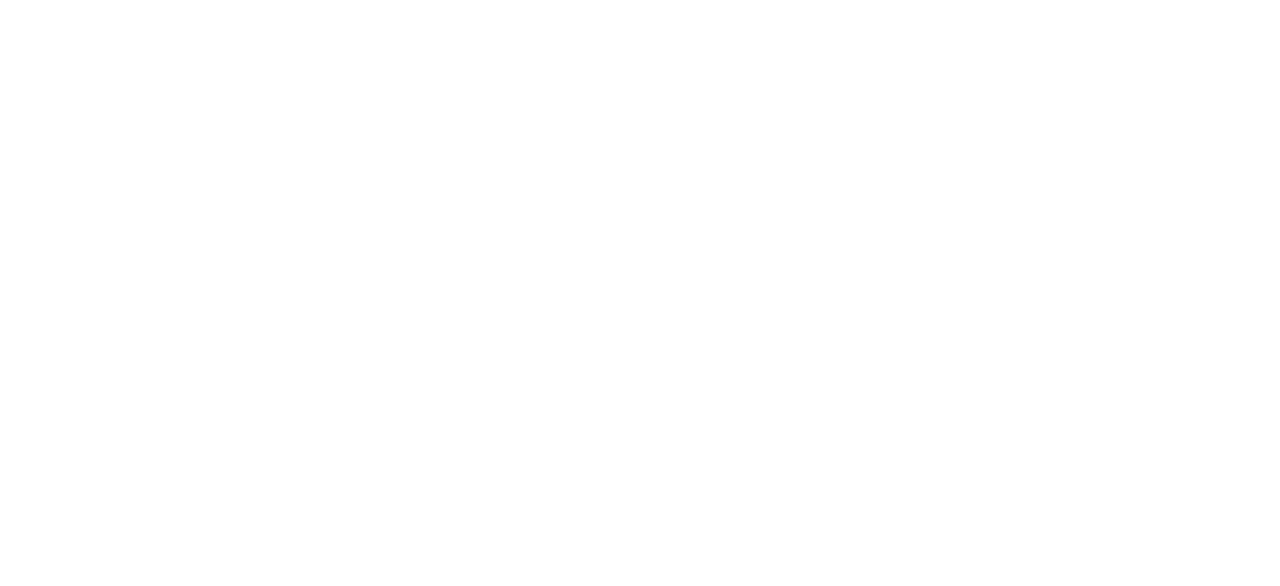
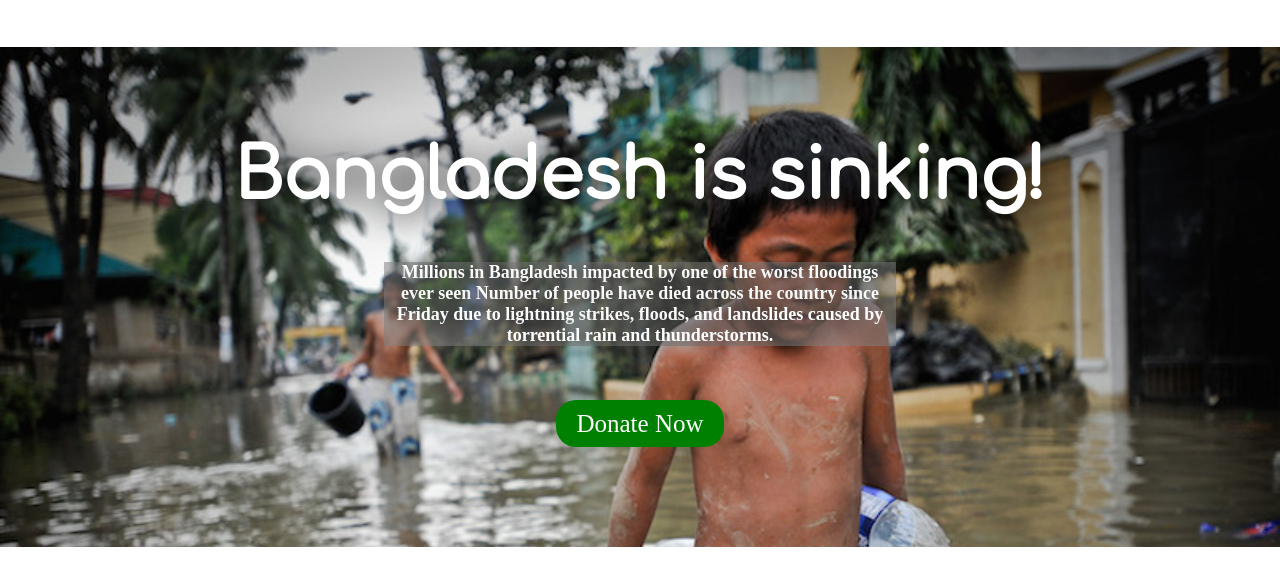
Before and after one commit to NasimHossain60/milestone-1-assignment, a plain HTML site: page index.html in a window 1280 px wide. Drawn offline with Linux system fonts and the light colour scheme.

Commit message:
header pard done

```diff
--- a/index.html
+++ b/index.html
@@ -5,11 +5,30 @@
     <meta charset="UTF-8">
     <meta http-equiv="X-UA-Compatible" content="IE=edge">
     <meta name="viewport" content="width=device-width, initial-scale=1.0">
-    <title>flood in sunamganj</title>
+    <link rel="preconnect" href="https://fonts.googleapis.com">
+    <link rel="preconnect" href="https://fonts.gstatic.com" crossorigin>
+    <link href="https://fonts.googleapis.com/css2?family=Comfortaa&display=swap" rel="stylesheet">
+
+    <title>flood in Bangladesh</title>
+
+    <link rel="stylesheet" href="style.css">
 </head>
 
 <body>
+    <header class="banner">
+        <div class="align">
+            <h1>
+                Bangladesh is sinking!
+            </h1>
+            <p>
+                <span>Millions in Bangladesh impacted by one of the worst floodings ever seen</span>
+                Number of people have died across the country since Friday due to lightning strikes, floods, and
+                landslides caused by torrential rain and thunderstorms.
+            </p>
+            <a class="button" href="https://assunnahfoundation.org/" target="_blank">Donate Now</a>
+        </div>
 
+    </header>
 </body>
 
 </html>
--- /dev/null
+++ b/style.css
@@ -0,0 +1,43 @@
+body {
+    margin: 0;
+}
+
+.banner {
+    background-image: url(picture/donation9.jpg);
+    background-repeat: no-repeat;
+    background-size: cover;
+}
+
+.align {
+    text-align: center;
+    text-align: ;
+    height: 500px;
+}
+
+.align h1 {
+    font-family: 'Comfortaa', cursive;
+    padding: 90px 0px 0px 0px;
+    font-size: 70px;
+    font-weight: 900;
+    color: rgb(255, 255, 255);
+    text-shadow: 1px 1px 40px rgb(0, 0, 0);
+}
+
+.align p {
+    font-size: large;
+    font-weight: 700;
+    background-color: rgba(128, 128, 128, 0.527);
+    margin: 0% 30%;
+    margin-bottom: 5%;
+    color: rgb(255, 255, 255);
+    text-shadow: 1px 1px 20px rgb(0, 0, 0);
+}
+
+.button {
+    text-decoration: none;
+    color: white;
+    padding: 10px 20px;
+    border-radius: 20px;
+    background-color: green;
+    font-size: 25px;
+}
```
Also changed, not shown: picture/donation9.jpg (added), picture/top-banner.png (deleted).
